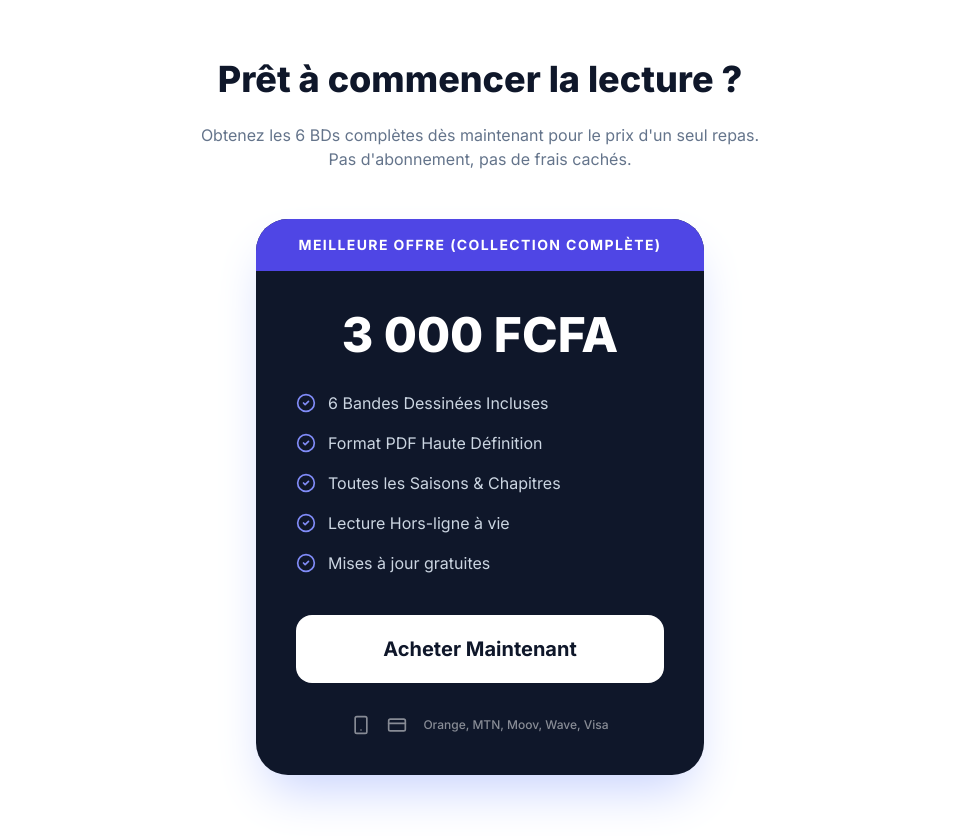
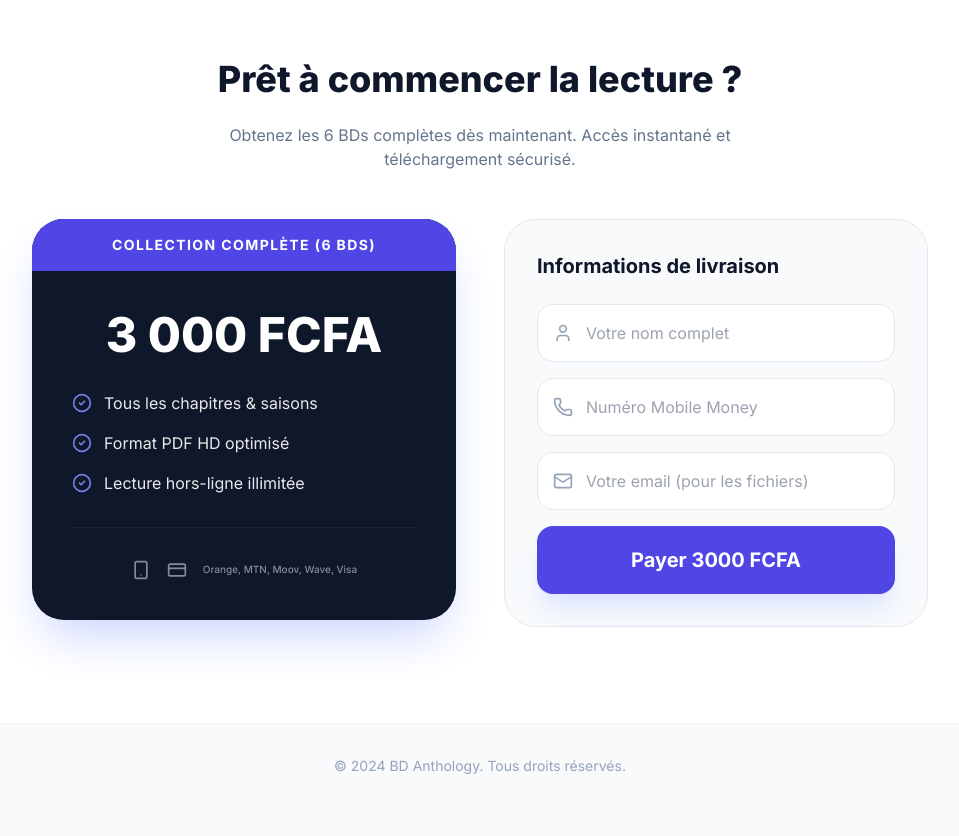
Before and after one commit to kalim4k/BD-anthologie, a React (Vite) app: page / in a window 1280 px wide. Shown: the part 1920-2756 px from the top of the page, without its empty margins (160-1119 px from the left). Built offline with nearby package versions, Linux system fonts and the light colour scheme.

Commit message:
feat: Implement payment initiation and status check
Integrates with the Moneyfusion payment gateway to allow users to initiate payments for the comic collection. Includes form handling for customer details, payment initiation, and placeholder for status checking.

```diff
--- a/components/PricingSection.tsx
+++ b/components/PricingSection.tsx
@@ -1,101 +1,206 @@
 
-import React, { useState } from 'react';
+import React, { useState, useEffect } from 'react';
 import { PRICE } from '../constants';
-import { CheckCircle2, CreditCard, Smartphone, Check, Loader2 } from 'lucide-react';
+import { CheckCircle2, CreditCard, Smartphone, Check, Loader2, Mail, User, Phone } from 'lucide-react';
+import { initiatePayment, checkStatus } from '../services/paymentService';
 
 const PricingSection: React.FC = () => {
+  const [formData, setFormData] = useState({
+    name: '',
+    phone: '',
+    email: ''
+  });
   const [isProcessing, setIsProcessing] = useState(false);
-  const [isSuccess, setIsSuccess] = useState(false);
+  const [paymentToken, setPaymentToken] = useState<string | null>(null);
+  const [status, setStatus] = useState<'idle' | 'pending' | 'paid' | 'error'>('idle');
+  const [errorMessage, setErrorMessage] = useState('');
 
-  const handlePayment = () => {
+  const handleInputChange = (e: React.ChangeEvent<HTMLInputElement>) => {
+    setFormData({ ...formData, [e.target.name]: e.target.value });
+  };
+
+  const handlePay = async (e: React.FormEvent) => {
+    e.preventDefault();
+    if (!formData.name || !formData.phone || !formData.email) {
+      setErrorMessage("Veuillez remplir tous les champs.");
+      return;
+    }
+
     setIsProcessing(true);
-    // Simulate payment process
-    setTimeout(() => {
+    setErrorMessage('');
+
+    try {
+      const response = await initiatePayment({
+        totalPrice: 3000,
+        numeroSend: formData.phone,
+        nomclient: formData.name,
+        email: formData.email
+      });
+
+      if (response.statut && response.url) {
+        setPaymentToken(response.token);
+        setStatus('pending');
+        // Ouvrir la page de paiement dans un nouvel onglet
+        window.open(response.url, '_blank');
+      } else {
+        throw new Error(response.message || "Erreur de paiement");
+      }
+    } catch (error: any) {
+      setErrorMessage(error.message || "Impossible de contacter le service de paiement.");
       setIsProcessing(false);
-      setIsSuccess(true);
-    }, 2000);
+    }
   };
+
+  // Polling pour vérifier le statut si on est en attente
+  useEffect(() => {
+    let interval: any;
+    if (status === 'pending' && paymentToken) {
+      interval = setInterval(async () => {
+        try {
+          const check = await checkStatus(paymentToken);
+          if (check.data?.statut === 'paid') {
+            setStatus('paid');
+            setIsProcessing(false);
+            clearInterval(interval);
+          }
+        } catch (e) {
+          console.error("Polling error", e);
+        }
+      }, 5000);
+    }
+    return () => clearInterval(interval);
+  }, [status, paymentToken]);
 
   return (
     <section id="buy" className="py-24 bg-white scroll-mt-16">
       <div className="max-w-7xl mx-auto px-4 sm:px-6 lg:px-8 text-center">
         <h2 className="text-4xl font-extrabold text-slate-900 mb-6">Prêt à commencer la lecture ?</h2>
         <p className="text-slate-500 mb-12 max-w-xl mx-auto">
-          Obtenez les 6 BDs complètes dès maintenant pour le prix d'un seul repas. Pas d'abonnement, pas de frais cachés.
+          Obtenez les 6 BDs complètes dès maintenant. Accès instantané et téléchargement sécurisé.
         </p>
 
-        <div className="max-w-md mx-auto relative">
-          <div className="bg-slate-900 rounded-[32px] overflow-hidden shadow-2xl shadow-indigo-200">
-            <div className="bg-indigo-600 py-4 text-white text-sm font-bold uppercase tracking-widest">
-              Meilleure Offre (Collection Complète)
+        <div className="max-w-4xl mx-auto grid grid-cols-1 lg:grid-cols-2 gap-12 items-start">
+          {/* Carte de l'offre */}
+          <div className="bg-slate-900 rounded-[32px] overflow-hidden shadow-2xl shadow-indigo-200 text-left">
+            <div className="bg-indigo-600 py-4 text-white text-sm text-center font-bold uppercase tracking-widest">
+              Collection Complète (6 BDs)
             </div>
             <div className="p-10 text-white">
-              <div className="flex items-center justify-center gap-2 mb-8">
+              <div className="flex items-baseline justify-center gap-2 mb-8">
                 <span className="text-5xl font-black">{PRICE}</span>
               </div>
 
-              <ul className="space-y-4 mb-10 text-left">
-                <li className="flex items-center gap-3 text-slate-300">
-                  <CheckCircle2 className="w-5 h-5 text-indigo-400" />
-                  <span>6 Bandes Dessinées Incluses</span>
+              <ul className="space-y-4 text-left opacity-90">
+                <li className="flex items-center gap-3">
+                  <CheckCircle2 className="w-5 h-5 text-indigo-400 flex-shrink-0" />
+                  <span>Tous les chapitres & saisons</span>
                 </li>
-                <li className="flex items-center gap-3 text-slate-300">
-                  <CheckCircle2 className="w-5 h-5 text-indigo-400" />
-                  <span>Format PDF Haute Définition</span>
+                <li className="flex items-center gap-3">
+                  <CheckCircle2 className="w-5 h-5 text-indigo-400 flex-shrink-0" />
+                  <span>Format PDF HD optimisé</span>
                 </li>
-                <li className="flex items-center gap-3 text-slate-300">
-                  <CheckCircle2 className="w-5 h-5 text-indigo-400" />
-                  <span>Toutes les Saisons & Chapitres</span>
-                </li>
-                <li className="flex items-center gap-3 text-slate-300">
-                  <CheckCircle2 className="w-5 h-5 text-indigo-400" />
-                  <span>Lecture Hors-ligne à vie</span>
-                </li>
-                <li className="flex items-center gap-3 text-slate-300">
-                  <CheckCircle2 className="w-5 h-5 text-indigo-400" />
-                  <span>Mises à jour gratuites</span>
+                <li className="flex items-center gap-3">
+                  <CheckCircle2 className="w-5 h-5 text-indigo-400 flex-shrink-0" />
+                  <span>Lecture hors-ligne illimitée</span>
                 </li>
               </ul>
 
-              {!isSuccess ? (
+              <div className="mt-8 pt-8 border-t border-white/10 flex items-center justify-center gap-4 opacity-50">
+                <Smartphone className="w-5 h-5" />
+                <CreditCard className="w-5 h-5" />
+                <span className="text-[10px] font-medium">Orange, MTN, Moov, Wave, Visa</span>
+              </div>
+            </div>
+          </div>
+
+          {/* Formulaire de paiement */}
+          <div className="bg-slate-50 rounded-[32px] p-8 border border-slate-200">
+            {status === 'paid' ? (
+              <div className="text-center py-8 animate-in fade-in zoom-in duration-500">
+                <div className="w-20 h-20 bg-green-100 text-green-600 rounded-full flex items-center justify-center mx-auto mb-6">
+                  <Check className="w-10 h-10" />
+                </div>
+                <h3 className="text-2xl font-bold text-slate-900 mb-2">Paiement Confirmé !</h3>
+                <p className="text-slate-600 mb-8">
+                  Un email avec vos liens de téléchargement a été envoyé à <strong>{formData.email}</strong>.
+                </p>
+                <a
+                  href="https://votre-lien-de-telechargement.com/collection.zip"
+                  className="inline-block w-full py-4 bg-green-600 text-white rounded-2xl font-bold hover:bg-green-700 transition-colors shadow-lg shadow-green-100"
+                >
+                  Télécharger maintenant
+                </a>
+              </div>
+            ) : (
+              <form onSubmit={handlePay} className="space-y-4">
+                <h3 className="text-xl font-bold text-slate-900 mb-6 text-left">Informations de livraison</h3>
+
+                <div className="relative">
+                  <User className="absolute left-4 top-1/2 -translate-y-1/2 w-5 h-5 text-slate-400" />
+                  <input
+                    type="text"
+                    name="name"
+                    required
+                    placeholder="Votre nom complet"
+                    value={formData.name}
+                    onChange={handleInputChange}
+                    className="w-full pl-12 pr-4 py-4 bg-white border border-slate-200 rounded-2xl focus:ring-2 focus:ring-indigo-500 outline-none transition-all"
+                  />
+                </div>
+
+                <div className="relative">
+                  <Phone className="absolute left-4 top-1/2 -translate-y-1/2 w-5 h-5 text-slate-400" />
+                  <input
+                    type="tel"
+                    name="phone"
+                    required
+                    placeholder="Numéro Mobile Money"
+                    value={formData.phone}
+                    onChange={handleInputChange}
+                    className="w-full pl-12 pr-4 py-4 bg-white border border-slate-200 rounded-2xl focus:ring-2 focus:ring-indigo-500 outline-none transition-all"
+                  />
+                </div>
+
+                <div className="relative">
+                  <Mail className="absolute left-4 top-1/2 -translate-y-1/2 w-5 h-5 text-slate-400" />
+                  <input
+                    type="email"
+                    name="email"
+                    required
+                    placeholder="Votre email (pour les fichiers)"
+                    value={formData.email}
+                    onChange={handleInputChange}
+                    className="w-full pl-12 pr-4 py-4 bg-white border border-slate-200 rounded-2xl focus:ring-2 focus:ring-indigo-500 outline-none transition-all"
+                  />
+                </div>
+
+                {errorMessage && (
+                  <p className="text-red-500 text-sm font-medium">{errorMessage}</p>
+                )}
+
                 <button
-                  onClick={handlePayment}
+                  type="submit"
                   disabled={isProcessing}
-                  className="w-full py-5 bg-white text-slate-900 rounded-2xl font-bold text-xl hover:bg-indigo-50 transition-all flex items-center justify-center gap-3 disabled:opacity-50"
+                  className="w-full py-5 bg-indigo-600 text-white rounded-2xl font-bold text-xl hover:bg-indigo-700 transition-all flex items-center justify-center gap-3 disabled:opacity-50 shadow-xl shadow-indigo-100"
                 >
                   {isProcessing ? (
                     <>
                       <Loader2 className="w-6 h-6 animate-spin" />
-                      Sécurisation...
+                      {status === 'pending' ? 'Attente du paiement...' : 'Initialisation...'}
                     </>
                   ) : (
-                    "Acheter Maintenant"
+                    "Payer 3000 FCFA"
                   )}
                 </button>
-              ) : (
-                <div className="w-full py-5 bg-green-500 text-white rounded-2xl font-bold text-xl flex items-center justify-center gap-3 animate-bounce">
-                  <Check className="w-6 h-6" />
-                  Paiement Réussi !
-                </div>
-              )}
 
-              <div className="mt-8 flex items-center justify-center gap-4 opacity-50">
-                <Smartphone className="w-5 h-5" />
-                <CreditCard className="w-5 h-5" />
-                <span className="text-xs font-medium">Orange, MTN, Moov, Wave, Visa</span>
-              </div>
-            </div>
+                {status === 'pending' && (
+                  <p className="text-xs text-indigo-600 font-medium animate-pulse mt-4">
+                    Veuillez valider le paiement sur votre téléphone. Cette fenêtre s'actualisera automatiquement.
+                  </p>
+                )}
+              </form>
+            )}
           </div>
-
-          {isSuccess && (
-            <div className="mt-8 p-6 bg-green-50 border border-green-200 rounded-2xl text-green-800 animate-in fade-in slide-in-from-top-4 duration-500">
-              <p className="font-bold mb-2">Merci pour votre achat !</p>
-              <p className="text-sm">Un lien de téléchargement a été envoyé à votre adresse email. Vous pouvez également cliquer sur le bouton ci-dessous :</p>
-              <button className="mt-4 px-6 py-2 bg-green-600 text-white rounded-lg text-sm font-bold hover:bg-green-700 transition-colors">
-                Télécharger la Collection (ZIP/PDF)
-              </button>
-            </div>
-          )}
         </div>
       </div>
     </section>
--- /dev/null
+++ b/services/paymentService.ts
@@ -0,0 +1,58 @@
+
+const API_URL = "https://www.pay.moneyfusion.net/BD_antropic/676ffa5dfafba0d6/pay/";
+const STATUS_URL = "https://www.pay.moneyfusion.net/paiementNotif/";
+
+export interface PaymentRequest {
+  totalPrice: number;
+  numeroSend: string;
+  nomclient: string;
+  email: string;
+}
+
+export const initiatePayment = async (data: PaymentRequest) => {
+  const payload = {
+    totalPrice: data.totalPrice,
+    article: [
+      {
+        "Collection Complete 6 BDs": data.totalPrice
+      }
+    ],
+    numeroSend: data.numeroSend,
+    nomclient: data.nomclient,
+    personal_Info: [
+      {
+        email: data.email,
+        orderDate: new Date().toISOString()
+      }
+    ],
+    return_url: window.location.href, // Redirige ici après le paiement
+  };
+
+  try {
+    const response = await fetch(API_URL, {
+      method: 'POST',
+      headers: {
+        'Content-Type': 'application/json',
+      },
+      body: JSON.stringify(payload),
+    });
+
+    if (!response.ok) throw new Error('Erreur lors de l\'initiation du paiement');
+
+    return await response.json();
+  } catch (error) {
+    console.error("Payment Error:", error);
+    throw error;
+  }
+};
+
+export const checkStatus = async (token: string) => {
+  try {
+    const response = await fetch(`${STATUS_URL}${token}`);
+    if (!response.ok) throw new Error('Erreur lors de la vérification');
+    return await response.json();
+  } catch (error) {
+    console.error("Status Check Error:", error);
+    throw error;
+  }
+};
```
